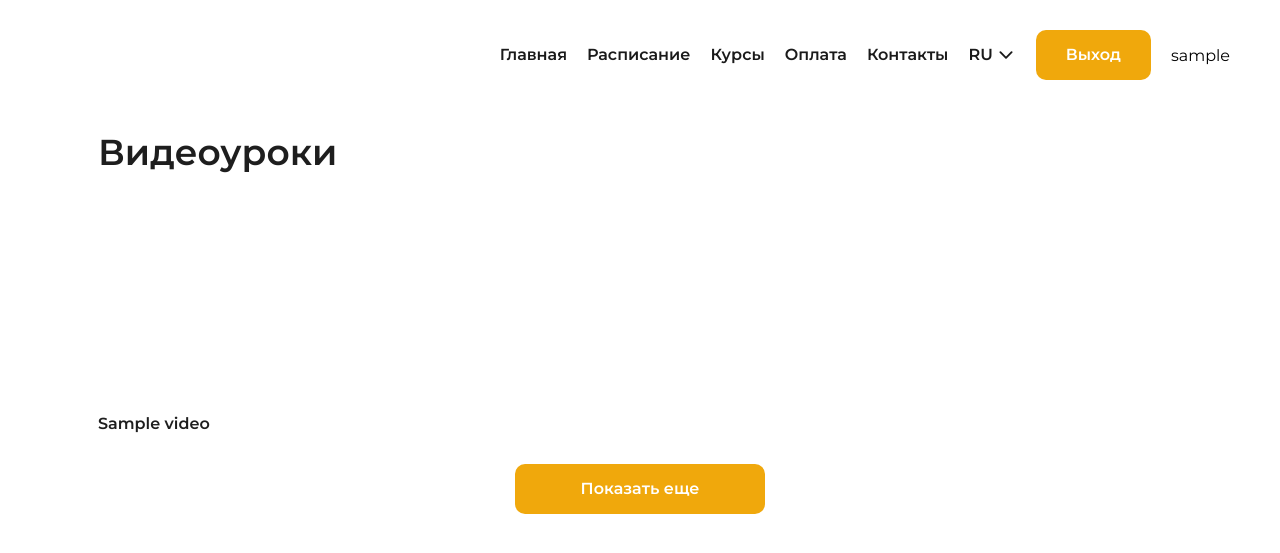
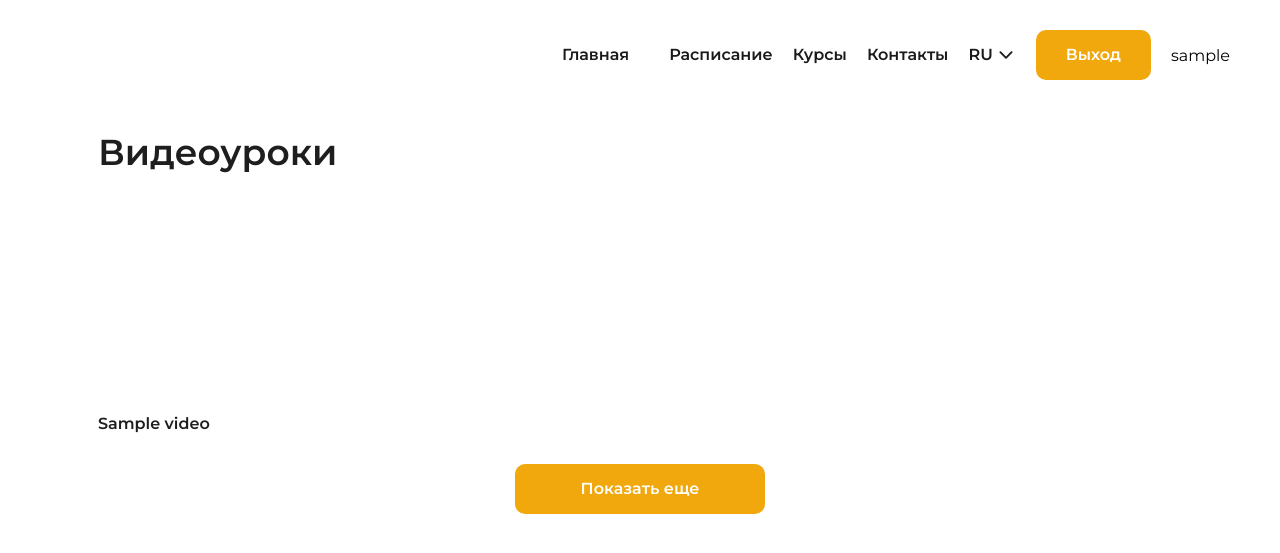
Before and after one commit to Gaius-Capito/dance_site, a Django app: a page that uses templates/includes/header.html in a window 1280 px wide. Shown: the top 553 px of the page. Run offline with Django 3.2, Linux system fonts and the light colour scheme; a user stored in the database is signed in; tables that the repository leaves empty hold one stand-in row (values such as "Sample post").

Commit message:
Добавлена часть html шаблонов.

```diff
--- a/content/models.py
+++ b/content/models.py
@@ -9,6 +9,7 @@ class Content(models.Model):
     content_main = models.TextField()
     title_about = models.CharField(max_length=120)
     content_about = models.TextField()
+    price = models.CharField(max_length=5)
 
     class Meta:
         verbose_name = 'Содержание главной страницы'
--- a/templates/courses/videolessons.html
+++ b/templates/courses/videolessons.html
@@ -15,7 +15,7 @@
 
     <script type="module" src="https://unpkg.com/ionicons@7.1.0/dist/ionicons/ionicons.esm.js"></script>
     <script nomodule src="https://unpkg.com/ionicons@7.1.0/dist/ionicons/ionicons.js"></script>
-    <script src="../app.js"></script>
+    <script src="{% static '/js/app.js' %}/app.js"></script>
     <script>
         const items = [
             {% for video in videos %}
@@ -38,57 +38,3 @@
 </body>
 
 {% endblock %}
-
-
-{#<!DOCTYPE html>#}
-{#<html lang="en">#}
-{#<head>#}
-{#  <meta charset="UTF-8">#}
-{#  <title>Видео</title>#}
-{#  <style>#}
-{#    .video-container {#}
-{#      display: flex;#}
-{#      flex-wrap: wrap;#}
-{#      justify-content: space-between;#}
-{#    }#}
-{##}
-{#    .video {#}
-{#      width: calc(25% - 10px);#}
-{#      margin-bottom: 20px;#}
-{#    }#}
-{##}
-{#    .video iframe {#}
-{#      width: 100%;#}
-{#      height: 315px;#}
-{#    }#}
-{##}
-{#    @media screen and (max-width: 768px) {#}
-{#      .video {#}
-{#        width: calc(50% - 10px);#}
-{#      }#}
-{#    }#}
-{##}
-{#    @media screen and (max-width: 480px) {#}
-{#      .video {#}
-{#        width: 100%;#}
-{#      }#}
-{#    }#}
-{##}
-{#    .clear {#}
-{#      clear: both;#}
-{#    }#}
-{#  </style>#}
-{#</head>#}
-{#<body>#}
-{#  <h1>Видео</h1>#}
-{##}
-{#  <div class="video-container">#}
-
-{#      <div class="video">#}
-{#          <iframe width="560" height="315" src="https://www.youtube.com/embed/{{ video.url }}" title="YouTube video player" frameborder="0" allow="accelerometer; autoplay; clipboard-write; encrypted-media; gyroscope; picture-in-picture; web-share" allowfullscreen></iframe>#}
-{#      </div>#}
-{#    {% endfor %}#}
-{#    <div class="clear"></div>#}
-{#  </div>#}
-{#</body>#}
-{#</html>#}
--- a/templates/includes/header.html
+++ b/templates/includes/header.html
@@ -2,10 +2,10 @@
 {% with request.resolver_match.view_name as view_name %}
 
 <ul>
-    <li class="{% if view_name  == 'content:index' %}active{% endif %}">Главная</li>
+    <li class="{% if view_name  == 'content:index' %}active{% endif %}"> <a href="{% url 'content:index' %}">Главная</li>
     <li class="{% if view_name  == 'schedule:schedule' %}active{% endif %}"> <a href="{% url 'schedule:schedule' %}">Расписание</a></li>
     <li class="{% if view_name  == 'courses:courses' %}active{% endif %}"> <a href="{% url 'courses:courses' %}">Курсы</a></li>
-    <li>Оплата</li>
+{#    <li>Оплата</li>#}
     <li>Контакты</li>
 </ul>
 
```
Also changed, not shown: templates/content/index.html (+4 -4 lines), templates/courses/courses.html (+80 -17 lines).
